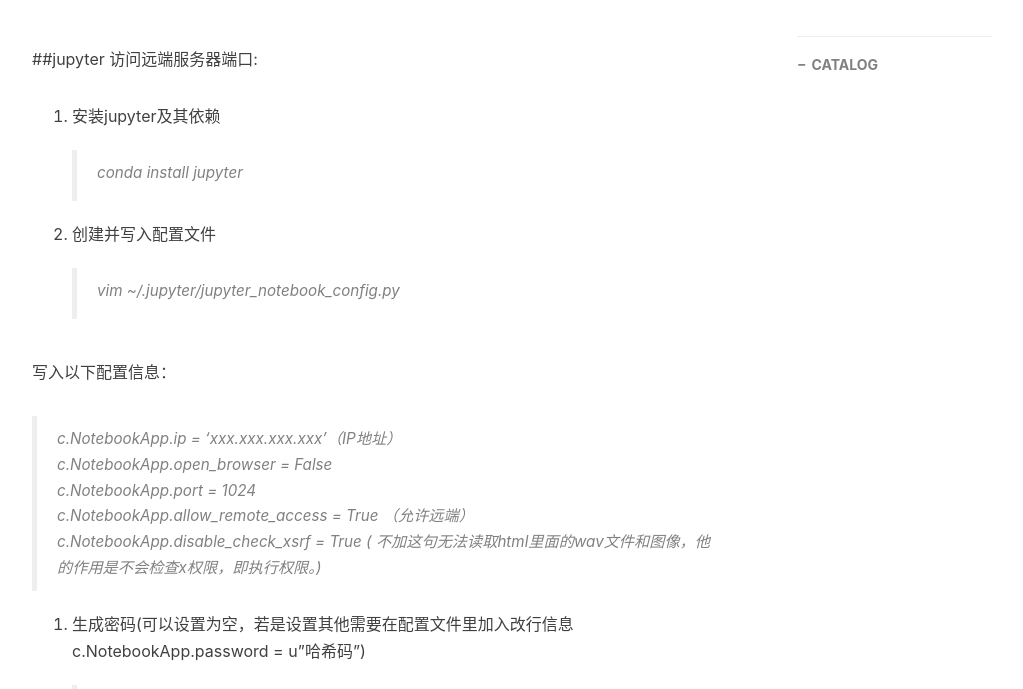
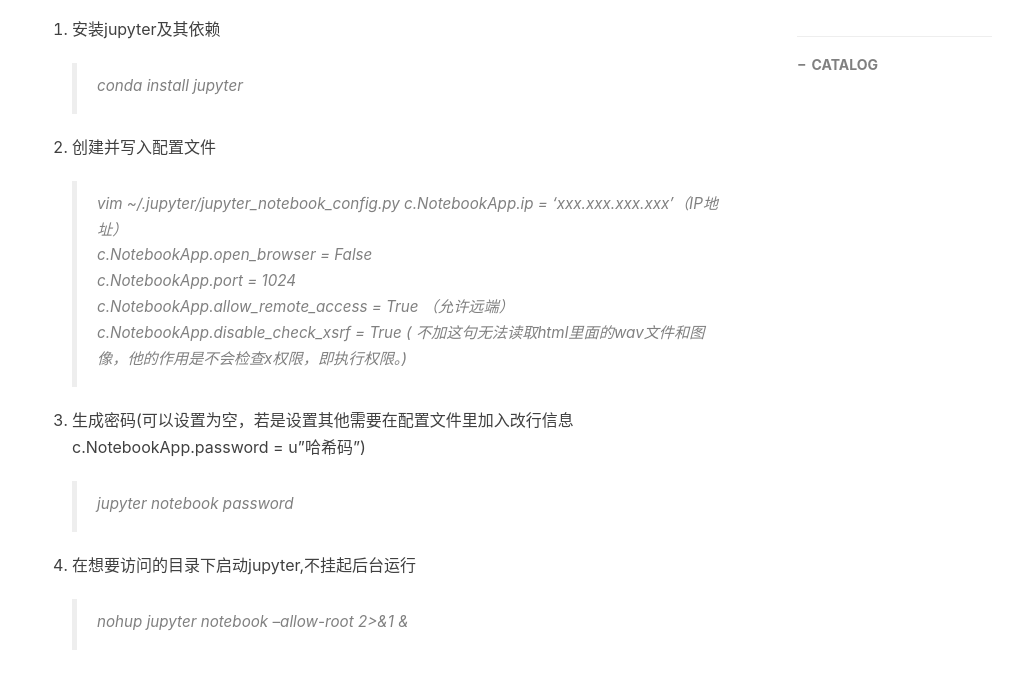
Before and after one commit to zhuxiaoxuhit/zhuxiaoxuhit.github.io, a Jekyll site: the page built from _posts/2020-01-14-jupyter-访问远端服务器端口.md, in a window 1280 px wide and 900 px high, scrolled down 316 px, cut to the strip 211-900 px from the top of the window. Shown: the whole strip, without its empty margins (233-1256 px from the left). Built offline with Jekyll 4.4.1, drawn with Linux system fonts in a browser that asks for light colours; nearby versions of some CDN libraries; comment, search, counter and statistics services are not loaded.

Commit message:
[ADD] 访问远程服务器jupyter

```diff
--- a/_posts/2020-01-14-jupyter-访问远端服务器端口.md
+++ b/_posts/2020-01-14-jupyter-访问远端服务器端口.md
@@ -12,21 +12,17 @@
     - 服务器
 ---
 
-##jupyter 访问远端服务器端口:
-
 1. 安装jupyter及其依赖
 >conda install jupyter
 
 2. 创建并写入配置文件
 >vim ~/.jupyter/jupyter_notebook_config.py
-
-写入以下配置信息：
-
->c.NotebookApp.ip = 'xxx.xxx.xxx.xxx'（IP地址）
+c.NotebookApp.ip = 'xxx.xxx.xxx.xxx'（IP地址）
 c.NotebookApp.open_browser = False
 c.NotebookApp.port = 1024
 c.NotebookApp.allow_remote_access = True （允许远端）
 c.NotebookApp.disable_check_xsrf = True ( 不加这句无法读取html里面的wav文件和图像，他的作用是不会检查x权限，即执行权限。)
+
 
 3. 生成密码(可以设置为空，若是设置其他需要在配置文件里加入改行信息c.NotebookApp.password = u"哈希码")
 >jupyter notebook password
```
